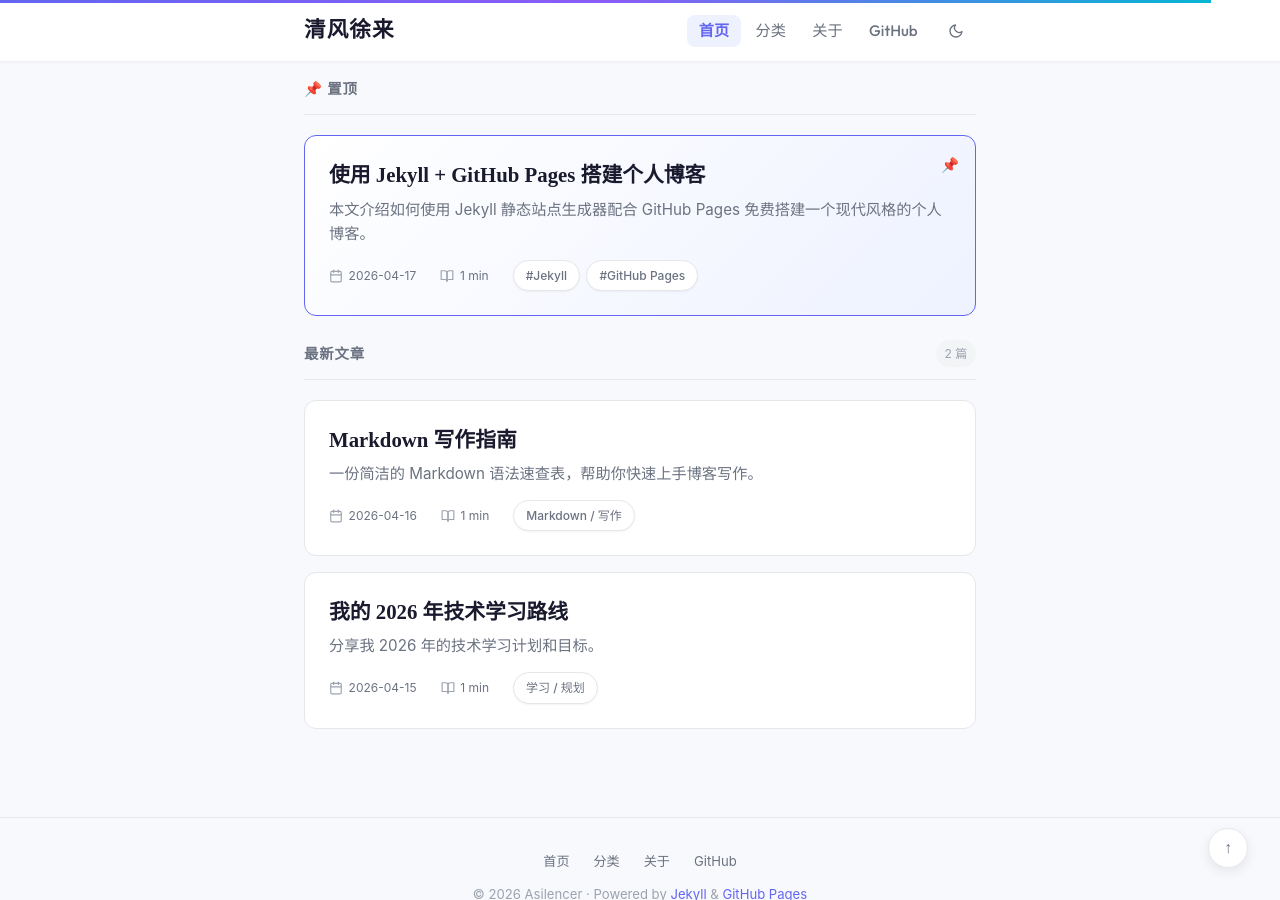
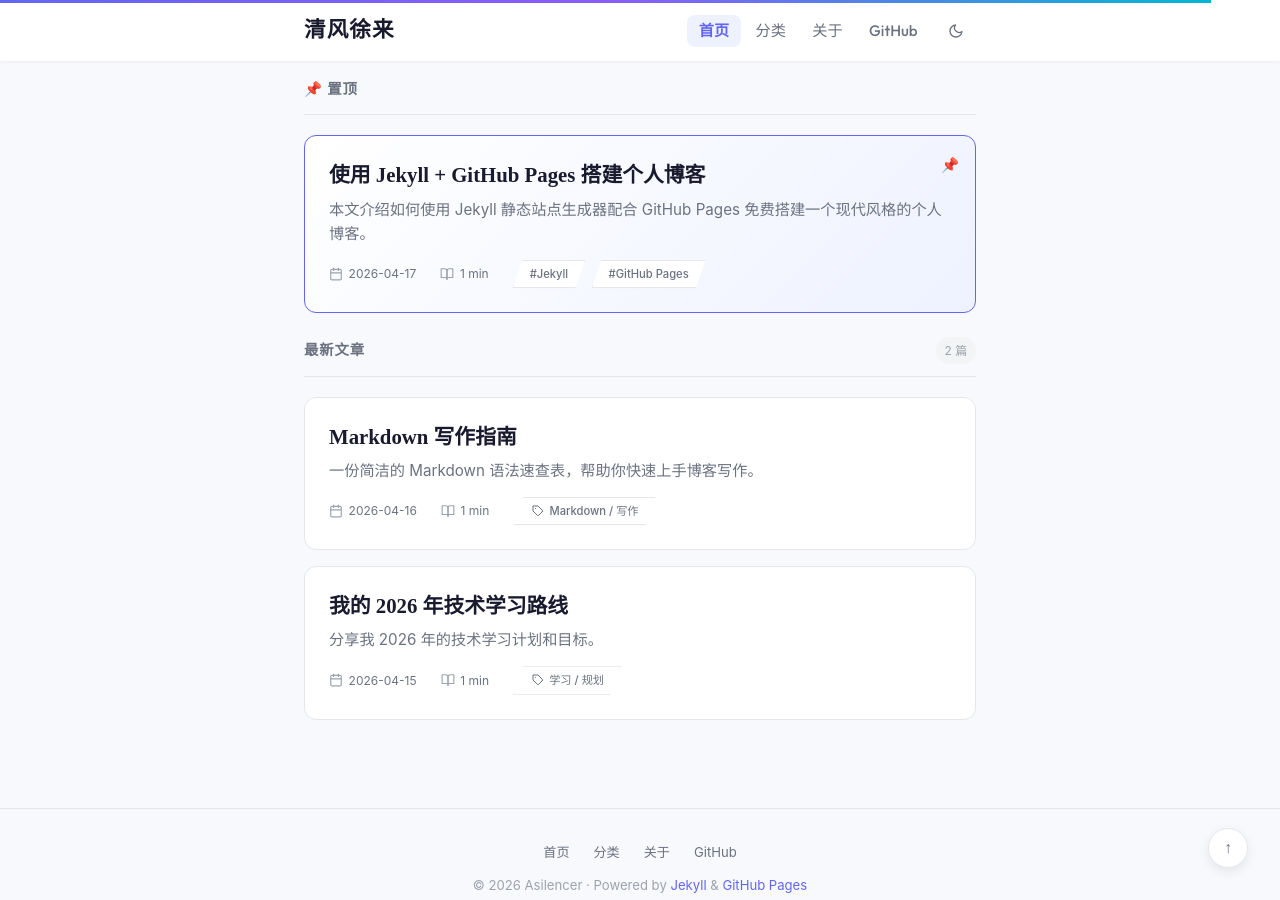
Before and after one commit to Asilencer/asilencer.github.io, a Jekyll site: the page built from index.html, in a window 1280 px wide and 900 px high, scrolled down 680 px. Built offline with Jekyll 4.4.1, drawn with Linux system fonts in a browser that asks for light colours; some web fonts are replaced.

Commit message:
style: transform tag capsules into tech parallelograms with icons

```diff
--- a/_layouts/post.html
+++ b/_layouts/post.html
@@ -50,9 +50,11 @@
         {% if page.tags and page.tags.size > 0 %}
         <div class="post-meta-secondary">
           <div class="meta-item">
-            <svg class="meta-icon" width="14" height="14" viewBox="0 0 24 24" fill="none" stroke="currentColor" stroke-width="2" stroke-linecap="round" stroke-linejoin="round"><path d="M20.59 13.41l-7.17 7.17a2 2 0 0 1-2.83 0L2 12V2h10l8.59 8.59a2 2 0 0 1 0 2.82z"></path><line x1="7" y1="7" x2="7.01" y2="7"></line></svg>
             <div class="post-tags">
-              <span class="tag">{{ page.tags | join: " / " }}</span>
+              <span class="tag">
+                <svg class="meta-icon" width="12" height="12" viewBox="0 0 24 24" fill="none" stroke="currentColor" stroke-width="2" stroke-linecap="round" stroke-linejoin="round"><path d="M20.59 13.41l-7.17 7.17a2 2 0 0 1-2.83 0L2 12V2h10l8.59 8.59a2 2 0 0 1 0 2.82z"></path><line x1="7" y1="7" x2="7.01" y2="7"></line></svg>
+                <span class="tag-text">{{ page.tags | join: " / " }}</span>
+              </span>
             </div>
           </div>
         </div>
--- a/assets/css/style.css
+++ b/assets/css/style.css
@@ -777,24 +777,37 @@
 .tag {
   background: var(--color-surface);
   color: var(--color-text-secondary);
-  padding: 0.25rem 0.75rem;
-  border-radius: 999px;
-  font-size: 0.75rem;
+  padding: 0.2rem 1rem;
+  font-size: 0.7rem;
   font-weight: 500;
   border: 1px solid var(--color-border);
   transition: all var(--transition);
   display: inline-flex;
   align-items: center;
-  gap: 0.2rem;
+  gap: 0.35rem;
+  /* Tech Parallelogram Shape */
+  clip-path: polygon(10px 0, 100% 0, calc(100% - 10px) 100%, 0 100%);
   /* Add subtle shadow for premium feel */
   box-shadow: 0 1px 2px rgba(0, 0, 0, 0.05);
 }
 
 .tag:hover {
-  background: var(--color-tag-bg);
-  color: var(--color-tag-text);
-  border-color: var(--color-tag-text);
+  background: linear-gradient(135deg, var(--color-gradient-start), var(--color-gradient-accent));
+  color: #fff;
+  border-color: transparent;
   transform: translateY(-1px);
+}
+
+.tag .meta-icon {
+  width: 12px;
+  height: 12px;
+  color: inherit;
+  margin-left: 0.1rem;
+}
+
+.tag-text {
+  /* Offset skew text to align visually in parallelogram */
+  transform: skewX(0);
 }
 
 .tag-category {
--- a/index.html
+++ b/index.html
@@ -79,8 +79,11 @@
             <span class="dot"></span>
             <span class="post-tags">
               <span class="tag">
-                {% assign display_tags = post.tags | slice: 0, 2 %}
-                {{ display_tags | join: " / " }}
+                <svg class="meta-icon" width="12" height="12" viewBox="0 0 24 24" fill="none" stroke="currentColor" stroke-width="2" stroke-linecap="round" stroke-linejoin="round"><path d="M20.59 13.41l-7.17 7.17a2 2 0 0 1-2.83 0L2 12V2h10l8.59 8.59a2 2 0 0 1 0 2.82z"></path><line x1="7" y1="7" x2="7.01" y2="7"></line></svg>
+                <span class="tag-text">
+                  {% assign display_tags = post.tags | slice: 0, 2 %}
+                  {{ display_tags | join: " / " }}
+                </span>
               </span>
             </span>
           {% endif %}
```
Also changed, not shown: categories.html (+5 -2 lines).
